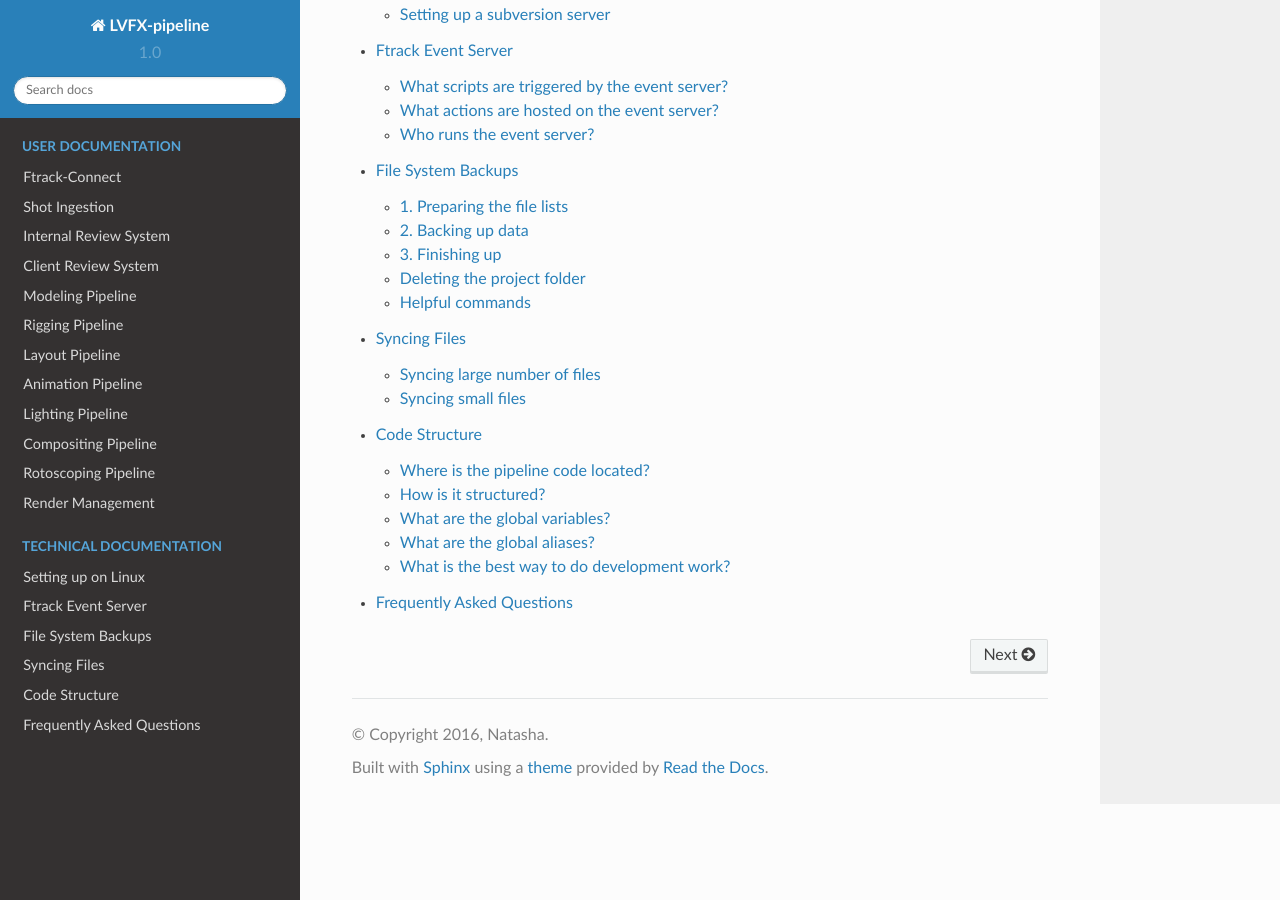
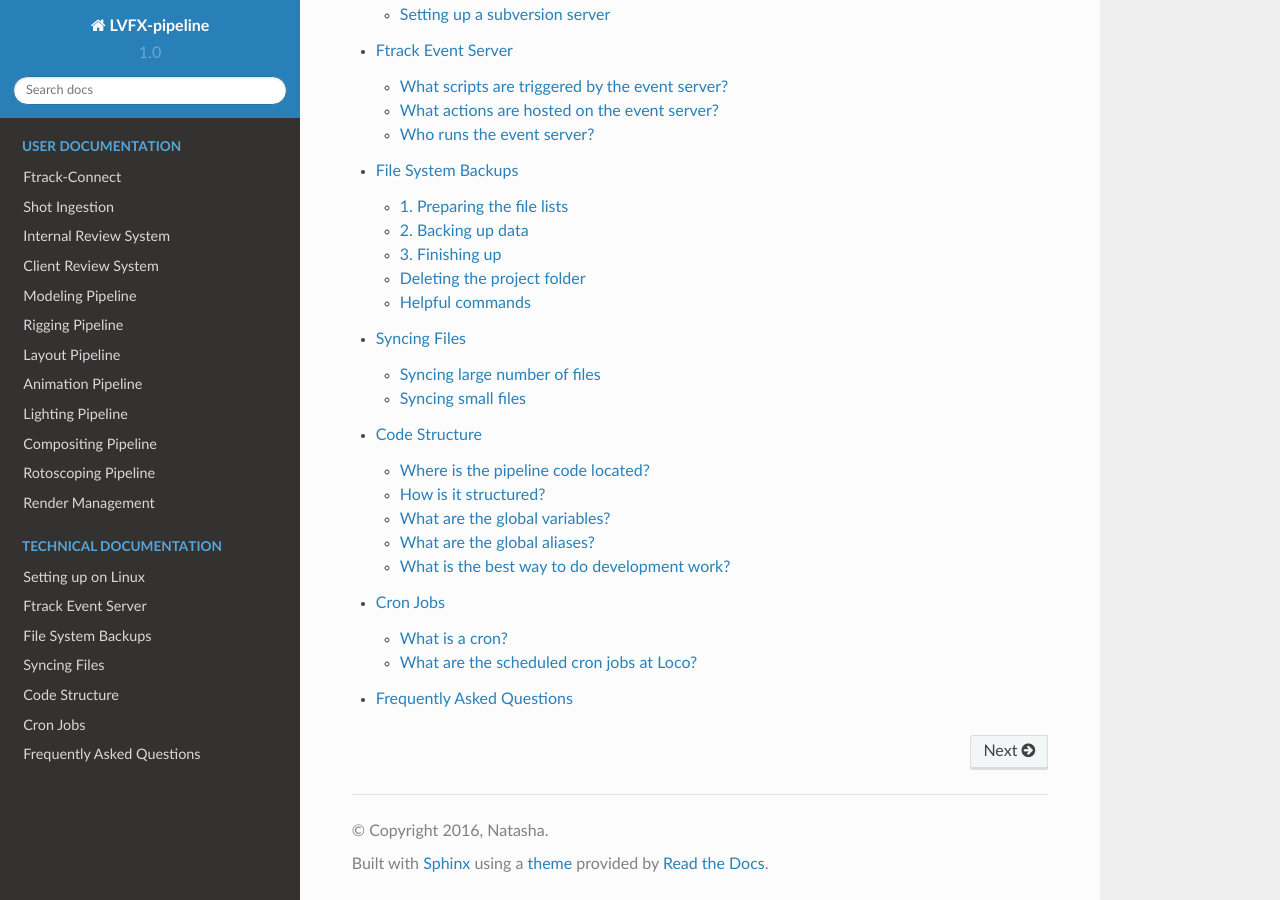
Before and after one commit to afrocircus/LVFX-pipeline, a Sphinx documentation site: the page built from docs/index.rst, in a window 1280 px wide and 900 px high, scrolled down 1429 px. Built offline with Sphinx 7.4.7 and the Read the Docs theme 2.0.0, drawn with Linux system fonts in a browser that asks for light colours; some of the changed lines change nothing that is shown.

Commit message:
cron docs added

```diff
--- /dev/null
+++ b/docs/crons.rst
@@ -0,0 +1,81 @@
+Cron Jobs
+=========
+
+
+What is a cron?
+---------------
+
+A cron is a scheduled task. It is linux utility which schedules a command or a script to run
+automatically at a specified time and date.
+
+
+What are the scheduled cron jobs at Loco?
+-----------------------------------------
+
+**Crons running on the CPT server**
+
+The cape town server runs sync crons run every evening. To access the cron file, first ssh onto the
+server with::
+
+    ssh root@192.168.2.5
+    password: server
+
+Then access the cron file with the command::
+
+    crontab -e
+
+The file opens up in the terminal::
+
+    # Minute   Hour   Day of Month       Month          Day of Week        Command
+    # (0-59)  (0-23)     (1-31)    (1-12 or Jan-Dec)  (0-6 or Sun-Sat)
+
+    # This cron runs everyday at 5pm in CPT
+    # Sync all shots for osg_szm. Exclude img, playblasts, playblast and movies dirs
+    0 17 * * * rsync -auvzrh --exclude=io --exclude=playblasts --exclude=playblast --exclude=img --exclude=movies --progress /data/production/osg_szm/shots/E1 --exclude=plates root@192.168.0.210:/mnt/production/osg_szm/shots/ > /tmp/rsync_sm_shots_$(date +\%Y\%m\%d\%H\%M\%S).log 2>&1
+
+    # Sync all shots for osg_szm. Exclude img, playblasts, playblast and movies dirs
+    0 17 * * * rsync -auvzrh --exclude=io --exclude=playblasts --exclude=playblast --exclude=img --exclude=movies --progress /data/production/osg_szm/shots/E2 --exclude=plates root@192.168.0.210:/mnt/production/osg_szm/shots/ > /tmp/rsync_sm_e2_shots_$(date +\%Y\%m\%d\%H\%M\%S).log 2>&1
+
+    40 17 * * * rsync -auvzrh --exclude=incrementalSave --exclude=io --exclude=playblasts --exclude=playblast --exclude=img --exclude=movies --exclude=plates --progress /data/production/vf_alone/shots root@192.168.0.210:/mnt/production/vf_alone/ > /tmp/rsync_alone_shots_$(date +\%Y\%m\%d\%H\%M\%S).log 2>&1
+
+    # Sync assets of osg_szm. Exclude movies, vrscenes, incrementalSave and tmp dirs.
+    30 17 * * * rsync -auvzrh --exclude=incrementalSave --exclude=io --exclude=playblasts --exclude=playblast --exclude=img --exclude=movies --exclude=tmp --exclude=photogrammetry_data --exclude=render_images --exclude=*.vrscene --exclude=*.mov --exclude=*.tmp  --progress /data/production/osg_szm/assets root@192.168.0.210:/mnt/production/osg_szm/ > /tmp/rsync_osg_szm_assets_$(date +\%Y\%m\%d\%H\%M\%S).log 2>&1
+
+    # Change permissions of dirs and files for osg_szm
+    0 16 * * * find /data/production/osg_szm/ -exec chmod a+w {} \; > /tmp/osg_szm_chmod_log_$(date +\%Y\%m\%d\%H\%M\%S).log 2>&1
+
+    # Change permissions of dirs and files in vf_alone
+    15 16 * * * find /data/production/vf_alone/ -exec chmod a+w {} \; > /tmp/vf_alone_chmod_log_$(date +\%Y\%m\%d\%H\%M\%S).log 2>&1
+
+    # Start the rsync queue. Run through all files in /data/production/tmp_files
+    0 18 * * * /opt/scripts/rsync_queue > /tmp/rsync_queue_$(date +\%Y\%m\%d\%H\%M\%S).log 2>&1
+
+    # */1 * * * * echo "This is a cron" > /tmp/test_cron-$(date +\%Y\%m\%d\%H\%M\%S).log 2>&1
+
+
+**Crons running on the JHB server**
+
+ssh onto the file server in JHB with::
+
+    ssh root@192.168.0.210
+    password: server
+
+Then access the cron file with::
+
+    crontab -e
+
+The following file opens in the terminal::
+
+    # Minute   Hour   Day of Month       Month          Day of Week        Command
+    # (0-59)  (0-23)     (1-31)    (1-12 or Jan-Dec)  (0-6 or Sun-Sat)
+
+    # This is a hack, changing file permission of all files at 8pm everyday so we do not run
+    # into file permission issues.
+    # Change file permission for osg_szm
+    0 20 * * * find /mnt/production/osg_szm/ -exec chmod a+w {} \; > /tmp/osg_szm_chmod_log_$(date +\%Y\%m\%d\%H\%M\%S).log 2>&1
+
+    # Start the rsync queue. Run through all files in /mnt/production/tmp_files
+    30 18 * * * /opt/scripts/rsync_queue > /tmp/rsync_queue_$(date +\%Y\%m\%d\%H\%M\%S).log 2>&1
+
+    # Kill all running rsync jobs at 9am everyday so that we do not slow down CPT network
+    0 9 * * * kill -9 `ps -ef | grep 'rsync' | grep -v grep | grep -v $$ | awk '{ print $2 }' | xargs` > /tmp/rsync_jobs_killed_$(date +\%Y\%m\%d\%H\%M\%S).log 2>&1
--- a/docs/index.rst
+++ b/docs/index.rst
@@ -32,4 +32,5 @@ Loco VFX Pipeline Documentation
    file-backup
    file-sync
    code-structure
+   crons
    faq
```
